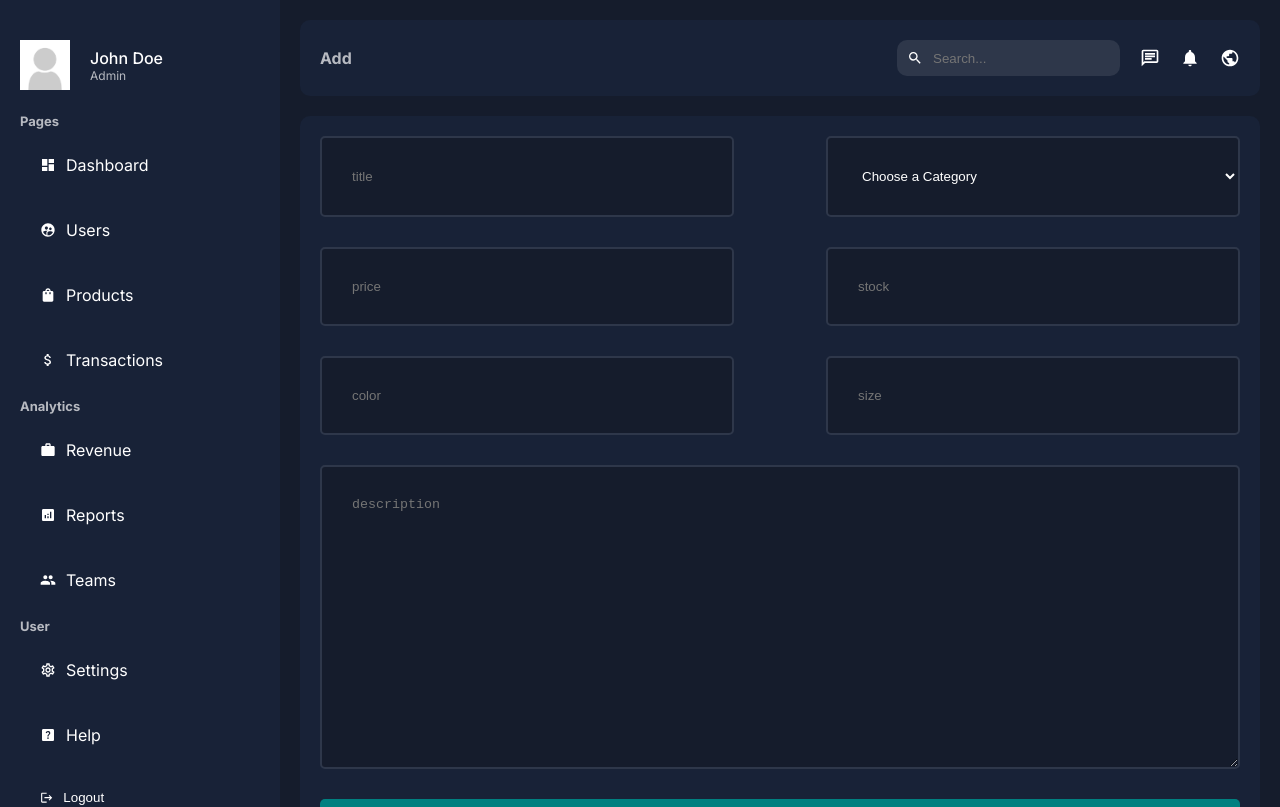
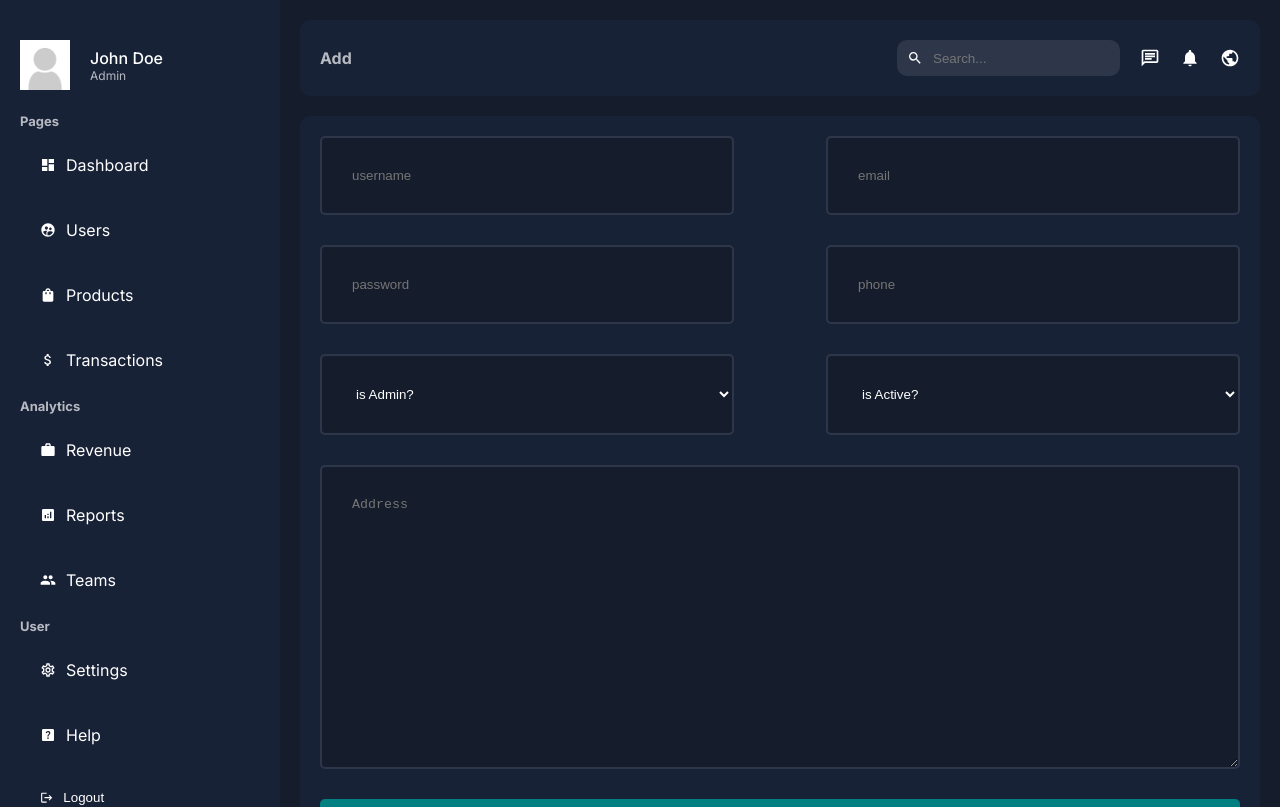
Before and after one commit to thiem-dev/admin-dashboard, a Next.js app: page /dashboard/users/add in a window 1280 px wide. Shown: the top 807 px of the page. Built offline with nearby package versions, Linux system fonts and the light colour scheme.

Commit message:
view user page styled

```diff
--- a/src/app/dashboard/products/page.jsx
+++ b/src/app/dashboard/products/page.jsx
@@ -47,7 +47,7 @@
             <td>34</td>
             <td>
               <div className={styles.buttons}>
-                <Link href="/">
+                <Link href="/dashboard/products/test">
                   <button className={`${styles.button} ${styles.view}`}>
                     View
                   </button>
--- a/src/app/dashboard/users/add/page.jsx
+++ b/src/app/dashboard/users/add/page.jsx
@@ -4,22 +4,30 @@
   return (
     <div className={styles.container}>
       <form action="" className={styles.form}>
-        <input type="text" placeholder="title" name="title" required />
-        <select name="cat" id="cat">
-          <option value="general">Choose a Category</option>
-          <option value="kitchen">Kitchen</option>
-          <option value="phone">Phone</option>
-          <option value="pc">PC</option>
+        <input type="text" placeholder="username" name="username" required />
+        <input type="email" placeholder="email" name="email" required />
+        <input
+          type="password"
+          placeholder="password"
+          name="password"
+          required
+        />
+        <input type="phone" placeholder="phone" name="phone" />
+        <select name="isAdmin" id="isAdmin">
+          <option value={false}>is Admin?</option>
+          <option value={true}>Yes</option>
+          <option value={false}>No</option>
         </select>
-        <input type="number" placeholder="price" name="price" />
-        <input type="number" placeholder="stock" name="stock" />
-        <input type="number" placeholder="color" name="color" />
-        <input type="number" placeholder="size" name="size" />
+        <select name="isActive" id="isActive">
+          <option value={true}>is Active?</option>
+          <option value={true}>Yes</option>
+          <option value={false}>No</option>
+        </select>
         <textarea
           name="desc"
           id="desc"
           rows="16"
-          placeholder="description"
+          placeholder="Address"
         ></textarea>
         <button type="submit">Submit</button>
       </form>
--- a/src/app/dashboard/users/page.jsx
+++ b/src/app/dashboard/users/page.jsx
@@ -44,7 +44,7 @@
             <td>active</td>
             <td>
               <div className={styles.buttons}>
-                <Link href="/">
+                <Link href="/dashboard/users/test">
                   <button className={`${styles.button} ${styles.view}`}>
                     View
                   </button>
--- /dev/null
+++ b/src/app/ui/dashboard/users/singleUser/singleUser.module.css
@@ -0,0 +1,62 @@
+.container {
+  display: flex;
+  gap: 50px;
+  margin-top: 20px;
+}
+
+.infoContainer {
+  flex: 1;
+  background-color: var(--bgSoft);
+  padding: 20px;
+  border-radius: 10px;
+  font-weight: bold;
+  color: var(--textSoft);
+  height: max-content;
+}
+
+.imgContainer {
+  width: 100%;
+  height: 300px;
+  position: relative;
+  border-radius: 10px;
+  overflow: hidden;
+  margin-bottom: 20px;
+}
+
+.formContainer {
+  flex: 3;
+  background-color: var(--bgSoft);
+  padding: 20px;
+  border-radius: 10px;
+}
+
+.form {
+  display: flex;
+  flex-direction: column;
+}
+
+.form input,
+.form textarea,
+.form select {
+  padding: 20px;
+  border: 2px solid #2e374a;
+  border-radius: 5px;
+  background-color: var(--bg);
+  color: var(--text);
+  margin: 10px 0px;
+}
+
+.form label {
+  font-size: 12px;
+}
+
+.form button {
+  width: 100%;
+  padding: 20px;
+  background-color: teal;
+  color: var(--text);
+  border: none;
+  border-radius: 5px;
+  cursor: pointer;
+  margin-top: 20px;
+}
```
Also changed, not shown: src/app/dashboard/users/[id]/page.jsx (added, +40 -0 lines).
